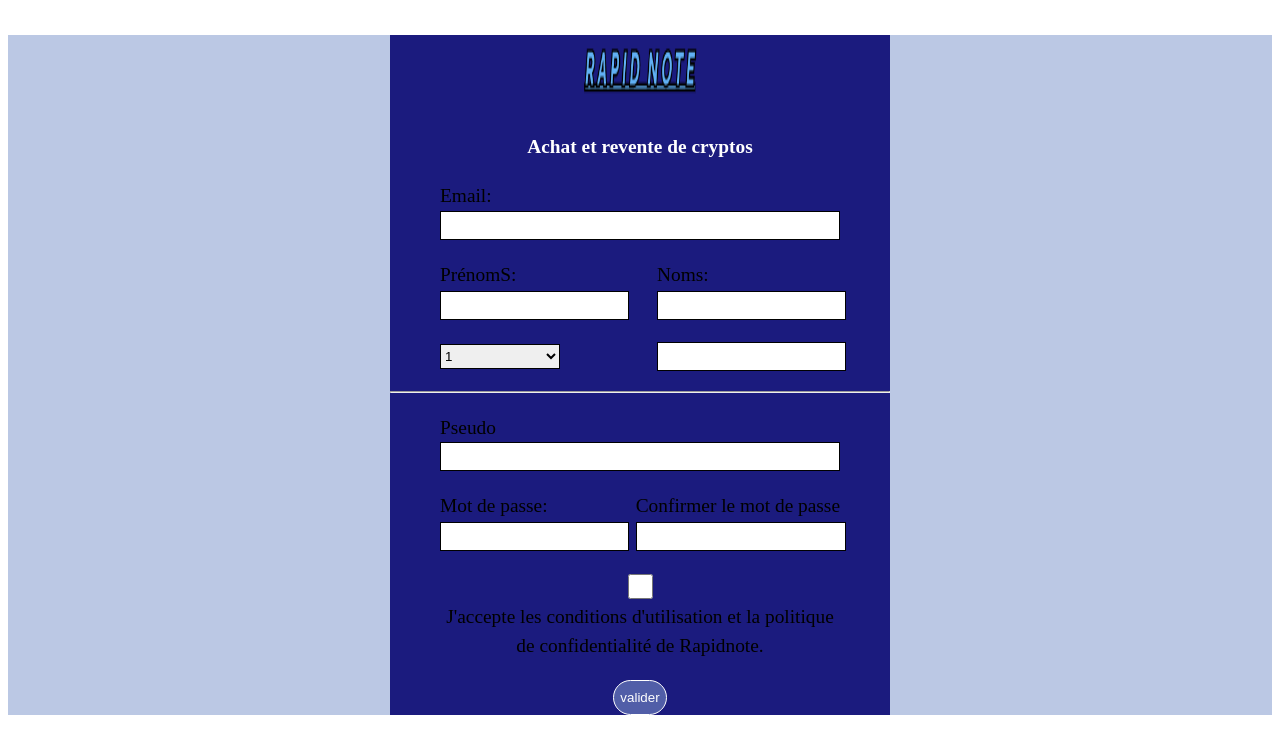
After one commit to Rachad-Alabi-ADEKAMBI/rapidnote, a PHP site: page /inscription.php in a window 1280 px wide. The commit adds this page. Shown: the top 754 px of the page. Run offline with PHP 8.4, Linux system fonts and the light colour scheme; some libraries are stand-ins or nearby versions.

Commit message:
Add files via upload

```diff
--- a/header.php
+++ b/header.php
@@ -25,7 +25,7 @@
         <ul class="nav__login__link">
         <li>
                 <button>
-                <a href="" >
+                <a href="inscription.php" >
                     Inscription
                 </a>
                 </button>
@@ -33,7 +33,7 @@
 
             <li>
                 <button>
-                <a href="" class='login-link'>
+                <a href="connexion.php" class='login-link'>
                     Connexion
                 </a>
                 </button>
--- /dev/null
+++ b/inscription.php
@@ -0,0 +1,76 @@
+<!DOCTYPE html>
+<html lang="en">
+
+<head>
+    <?php include 'meta.php'; ?>
+
+    <title>Rapid Note - Achat et revente de crypto au Ghna</title>
+</head>
+<body>
+
+    <main class="main">
+        <div class="login">
+            <img src="public/images/logo.png" alt="" class="login__top">
+
+            <p class="login__text">
+                Achat et revente de cryptos
+            </p>
+
+           <div class="login__items"> Email: <br>
+                <input type="text">
+           </div>
+
+            <div class="login__items">
+                <label for="">PrénomS: <br>
+                    <input type="text">
+                </label>
+
+                <label for="">Noms: <br>
+                    <input type="text">
+                </label>
+            </div>
+
+           <div class="login__items">
+               <div class="indicatif">
+                    <select name="" id="">
+                        <option value="">1</option>
+                    </select>
+               </div>
+
+               <div class="phone">
+                   <input type="text">
+               </div>
+           </div>
+
+           <hr>
+
+           <div class="login__items">
+          Pseudo <br>
+               <input type="text">
+
+           </div>
+
+           <div class="login__items">
+                <label for="">Mot de passe: <br>
+                    <input type="text">
+                </label>
+
+                <label for="">Confirmer le mot de passe<br>
+                    <input type="text">
+                </label>
+            </div>
+
+            <div class="login__items">
+               <input type="checkbox">
+                        J'accepte les conditions d'utilisation et
+                        la politique de confidentialité de
+                        Rapidnote.
+            </div>
+
+            <button>
+                valider
+            </button>
+        </div>
+    </main>
+</body>
+</html>
--- a/style.css
+++ b/style.css
@@ -7,7 +7,7 @@ a {
 }
 
 a:hover {
-  color: blue;
+  color: #1b1b7e;
 }
 
 html, body {
@@ -18,7 +18,7 @@ html, body {
 }
 
 button {
-  background-color: #babada;
+  background-color: rgba(128, 152, 204, 0.534);
   color: white;
   border: 1px solid;
   border-radius: 30px;
@@ -29,6 +29,18 @@ button {
   transition: 500ms ease-in-out;
 }
 
+input {
+  width: 120px;
+  height: 25px;
+  border: 1px solid black;
+}
+
+select {
+  width: 120px;
+  height: 25px;
+  border: 1px solid black;
+}
+
 button:hover {
   -webkit-transform: scale(1.1);
           transform: scale(1.1);
@@ -36,6 +48,7 @@ button:hover {
 
 .main {
   display: block;
+  background-color: rgba(128, 152, 204, 0.534);
 }
 
 .nav {
@@ -79,7 +92,7 @@ button:hover {
 }
 
 .nav__menu li a:hover {
-  color: blue;
+  color: #1b1b7e;
 }
 
 .nav__login {
@@ -127,7 +140,7 @@ button:hover {
 }
 
 .top__text__title {
-  color: blue;
+  color: #1b1b7e;
   font-size: 2.2em;
   font-weight: bold;
 }
@@ -341,7 +354,7 @@ button:hover {
 }
 
 .about__left__btn {
-  background-color: #babada;
+  background-color: rgba(128, 152, 204, 0.534);
   color: white;
   border: 1px solid;
   border-radius: 30px;
@@ -473,6 +486,137 @@ button:hover {
   margin: auto;
 }
 
+.login {
+  margin: 35px auto;
+  width: 500px;
+  display: block;
+  background-color: #1b1b7e;
+  text-align: center;
+}
+
+.login__top {
+  width: 120px;
+  height: 70px;
+  margin: auto;
+}
+
+.login__text {
+  color: white;
+  font-weight: bold;
+}
+
+.login__items {
+  display: -webkit-box;
+  display: -ms-flexbox;
+  display: flex;
+  -webkit-box-orient: horizontal;
+  -webkit-box-direction: normal;
+      -ms-flex-direction: row;
+          flex-direction: row;
+  -ms-flex-wrap: wrap;
+      flex-wrap: wrap;
+  -webkit-box-pack: justify;
+      -ms-flex-pack: justify;
+          justify-content: space-between;
+  margin: auto;
+  width: 80%;
+  flex-direction: row;
+  margin: 20px auto;
+}
+
+.login__items input {
+  width: 100%;
+}
+
+.login__items select {
+  width: 120px;
+  height: 25px;
+  border: 1px solid black;
+}
+
+.login__items label {
+  text-align: left;
+}
+
+.dashboard {
+  display: block;
+}
+
+.dashboard__top {
+  background-color: white;
+  display: -webkit-box;
+  display: -ms-flexbox;
+  display: flex;
+  -webkit-box-orient: horizontal;
+  -webkit-box-direction: normal;
+      -ms-flex-direction: row;
+          flex-direction: row;
+  -ms-flex-wrap: wrap;
+      flex-wrap: wrap;
+  -webkit-box-pack: justify;
+      -ms-flex-pack: justify;
+          justify-content: space-between;
+  margin: auto;
+}
+
+.dashboard__main {
+  display: -webkit-box;
+  display: -ms-flexbox;
+  display: flex;
+  -webkit-box-orient: horizontal;
+  -webkit-box-direction: normal;
+      -ms-flex-direction: row;
+          flex-direction: row;
+  -ms-flex-wrap: wrap;
+      flex-wrap: wrap;
+  -webkit-box-pack: justify;
+      -ms-flex-pack: justify;
+          justify-content: space-between;
+  margin: auto;
+}
+
+.dashboard__main__menu {
+  width: 25%;
+  float: left;
+  background-color: #221a1a;
+  display: block;
+}
+
+.dashboard__main__menu ul li {
+  display: block;
+}
+
+.dashboard__main__menu ul li a {
+  color: white;
+}
+
+.dashboard__content .infos {
+  width: 350px;
+  margin: 20px auto auto 0;
+  border: 1px solid black;
+  display: block;
+}
+
+.dashboard__content .infos__top {
+  text-align: left;
+}
+
+.dashboard__content .infos__curr {
+  display: block;
+}
+
+.dashboard__content .infos__curr .curr-top {
+  color: red;
+}
+
+.dashboard__content .infos__curr .curr-top span {
+  float: right;
+}
+
+.dashboard__content .history {
+  width: 80%;
+}
+
 .footer {
   display: -webkit-box;
   display: -ms-flexbox;
--- a/style.scss
+++ b/style.scss
@@ -1,5 +1,8 @@
-$blue: blue;
+$blue: rgb(27, 27, 126);
 $black: black;
+$bg: rgba(128, 152, 204, 0.534);
+$white: white;
+$grey: rgb(34, 26, 26);
 
 @mixin flex($flex-direction: row){
     display: flex;
@@ -10,7 +13,7 @@ $black: black;
 }
 
 @mixin button{
-    background-color: rgb(186, 186, 218);
+    background-color: $bg;
     color: white;
     border: 1px solid;
     border-radius: 30px;
@@ -19,6 +22,18 @@ $black: black;
     width: auto;
     cursor: pointer;
     transition: 500ms ease-in-out;
+}
+
+@mixin input{
+    width: 120px;
+    height: 25px;
+    border: 1px solid $black;
+}
+
+@mixin select{
+    width: 120px;
+    height: 25px;
+    border: 1px solid $black;
 }
 
 li{
@@ -45,12 +60,21 @@ button{
     @include button();
 }
 
+input{
+    @include input();
+}
+
+select{
+    @include select();
+}
+
 button:hover{
     transform: scale(1.1);
 }
 
 .main{
     display: block;
+    background-color: $bg;
 }
 
 .nav{
@@ -327,6 +351,105 @@ button:hover{
     }
 }
 
+.login{
+    margin:35px auto;
+    width: 500px;
+    display: block;
+    background-color: $blue;
+    text-align: center;
+
+    &__top{
+        width: 120px;
+        height: 70px;
+        margin: auto;
+    }
+
+    &__text{
+        color: $white;
+        font-weight: bold;
+    }
+
+    &__items{
+        @include flex();
+        width: 80%;
+        flex-direction: row;
+        margin: 20px auto;
+
+        input{
+            width: 100%;
+        }
+
+        select{
+            @include select;
+        }
+
+        label{
+            text-align: left;
+        }
+    }
+}
+
+.dashboard{
+    display: block;
+    &__top{
+        background-color: $white;
+        @include flex();
+    }
+
+    &__main{
+        @include flex();
+
+        &__menu{
+            width: 25%;
+            float: left;
+            background-color: $grey;
+            display: block;
+
+            ul{
+                li{
+                    display: block;
+
+                    a{
+                        color: $white;
+                    }
+                }
+            }
+        }
+    }
+
+    &__content{
+        .infos{
+            width: 350px;
+            margin: 20px auto auto 0;
+            border: 1px solid $black;
+            display: block;
+
+            &__top{
+                text-align: left;
+                h2{
+
+                }
+            }
+
+            &__curr{
+                display: block;
+
+                .curr-top{
+                    color: red;
+
+                    span{
+                        float: right;
+                    }
+                }
+            }
+        }
+
+        .history{
+            width: 80%
+        }
+    }
+}
+
 .footer{
     @include flex();
 
```
Also changed, not shown: tableau-de-bord.php (added, +172 -0 lines), template.php (added, +18 -0 lines), 1 other file.
